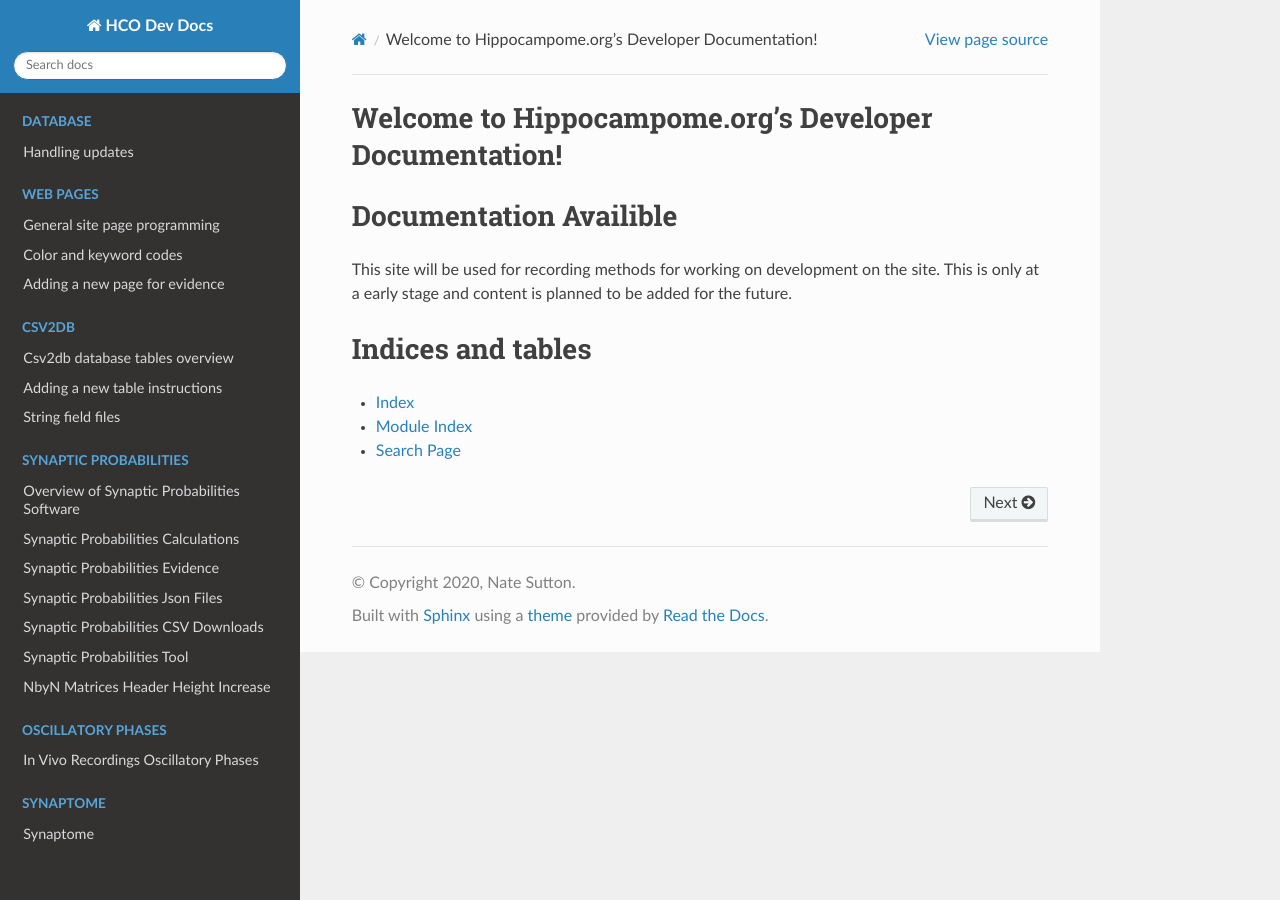
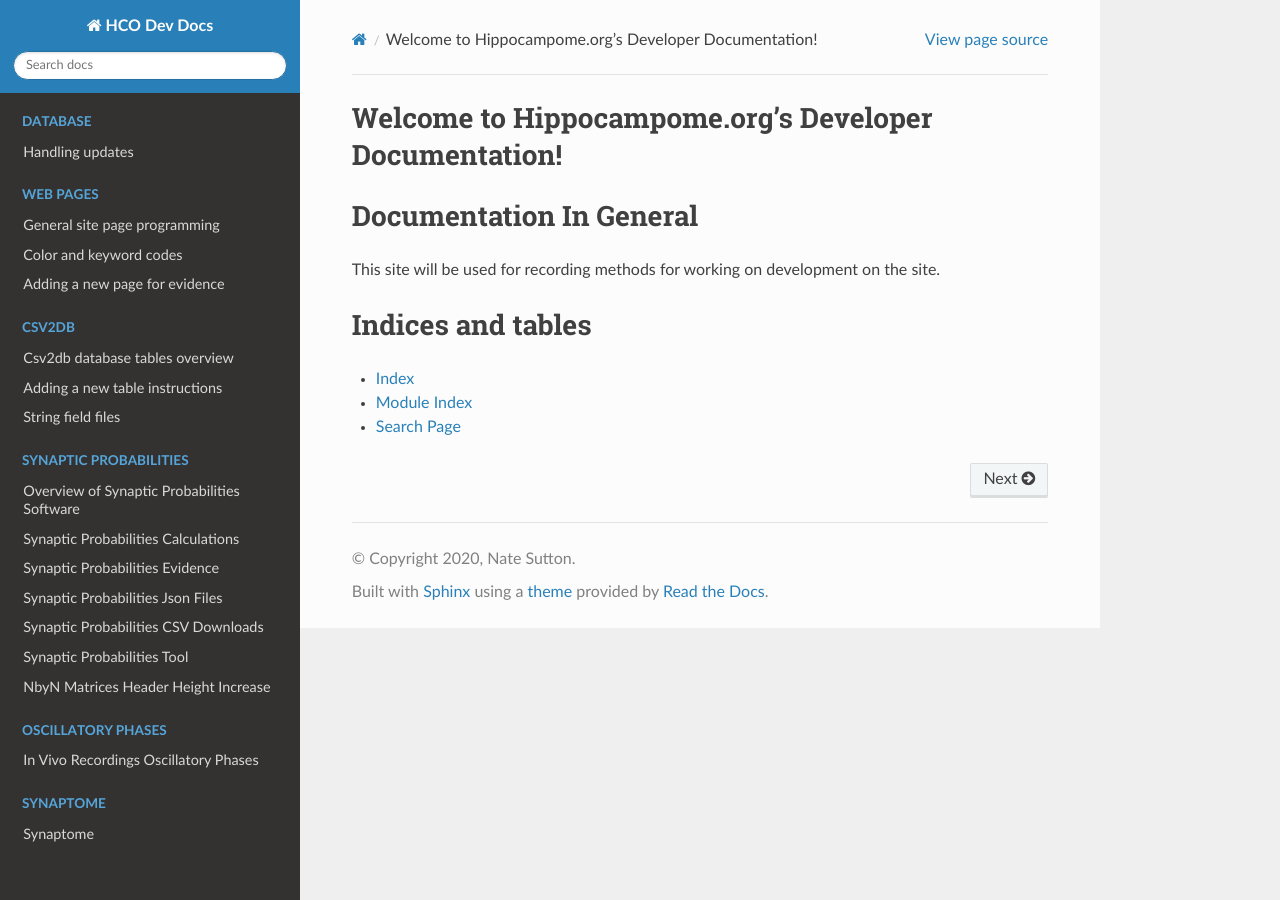
Before and after one commit to Hippocampome-Org/hco_dev_docs, a Sphinx documentation site: the page built from docs/index.rst, in a window 1280 px wide. Built offline with Sphinx 7.4.7 and the Read the Docs theme 2.0.0, drawn with Linux system fonts in a browser that asks for light colours.

Commit message:
updated welcome page

```diff
--- a/docs/index.rst
+++ b/docs/index.rst
@@ -85,9 +85,9 @@ Welcome to Hippocampome.org's Developer Documentation!
     new_types/adding_on-hold_types.md
     new_types/adding_new_types.md
 
-Documentation Availible
-=======================
-This site will be used for recording methods for working on development on the site. This is only at a early stage and content is planned to be added for the future.
+Documentation In General
+========================
+This site will be used for recording methods for working on development on the site.
 
 Indices and tables
 ==================
```
